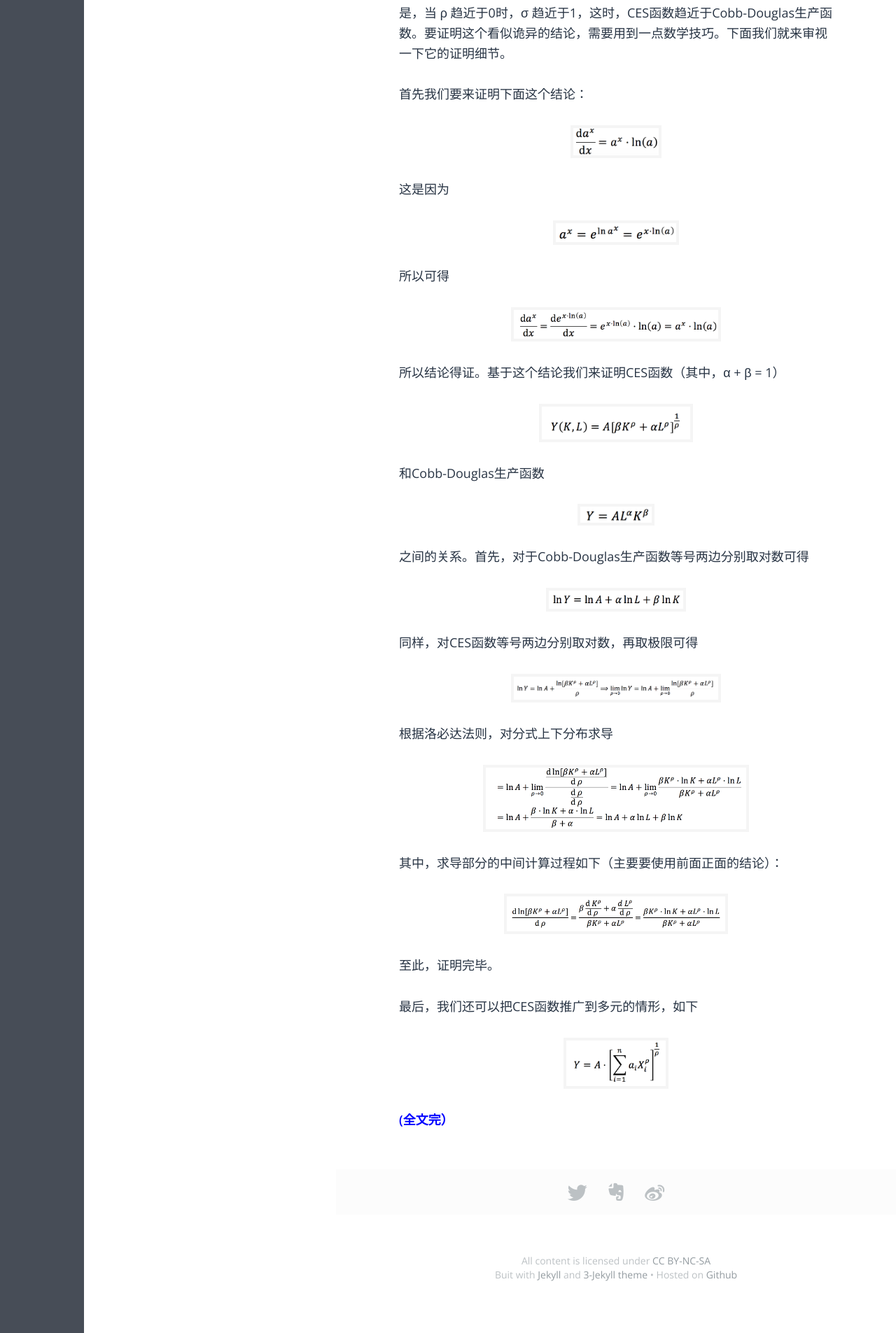
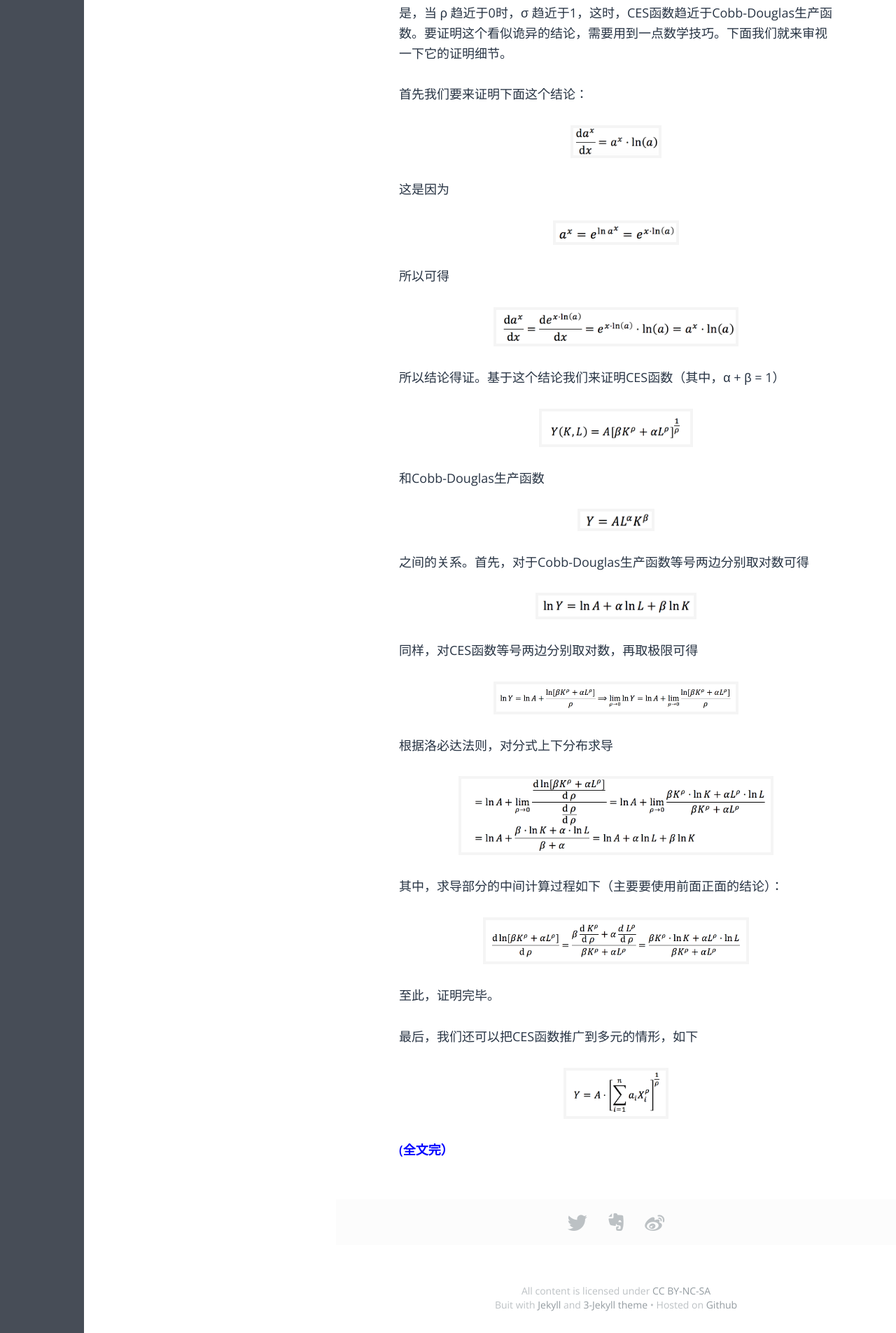
Before and after one commit to fzuo/baimafujinji, a Jekyll site: the page built from _posts/economy/2014-03-25-ces-production-function.md, in a window 1280 px wide. Shown: the part 2224-4129 px from the top of the page at 70% size. Built offline with Jekyll 4.4.1, drawn with Linux system fonts in a browser that asks for light colours; some web fonts are replaced.

Commit message:
Update 2014-03-25-ces-production-function.md

```diff
--- a/_posts/economy/2014-03-25-ces-production-function.md
+++ b/_posts/economy/2014-03-25-ces-production-function.md
@@ -88,7 +88,7 @@ CES 生产函数是一个新古典生产函数，它体现了常数替代弹性
 所以可得
 
 <p align="center">
-<img src="https://fzuo.github.io/assets/img/production_func/ces12.png" width="300">
+<img src="https://fzuo.github.io/assets/img/production_func/ces12.png" width="350">
 </p>
 
 所以结论得证。基于这个结论我们来证明CES函数（其中，α + β = 1）
@@ -106,25 +106,25 @@ CES 生产函数是一个新古典生产函数，它体现了常数替代弹性
 之间的关系。首先，对于Cobb-Douglas生产函数等号两边分别取对数可得
 
 <p align="center">
-<img src="https://fzuo.github.io/assets/img/production_func/ces15.png" width="200">
+<img src="https://fzuo.github.io/assets/img/production_func/ces15.png" width="230">
 </p>
 
 同样，对CES函数等号两边分别取对数，再取极限可得
 
 <p align="center">
-<img src="https://fzuo.github.io/assets/img/production_func/ces16.png" width="300">
+<img src="https://fzuo.github.io/assets/img/production_func/ces16.png" width="350">
 </p>
 
 根据洛必达法则，对分式上下分布求导
 
 <p align="center">
-<img src="https://fzuo.github.io/assets/img/production_func/ces17.png" width="380">
+<img src="https://fzuo.github.io/assets/img/production_func/ces17.png" width="450">
 </p>
 
 其中，求导部分的中间计算过程如下（主要要使用前面正面的结论）：
 
 <p align="center">
-<img src="https://fzuo.github.io/assets/img/production_func/ces18.png" width="320">
+<img src="https://fzuo.github.io/assets/img/production_func/ces18.png" width="380">
 </p>
 
 至此，证明完毕。
```
